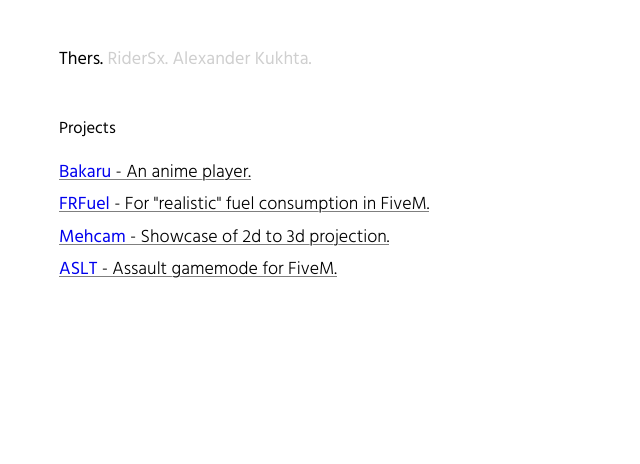
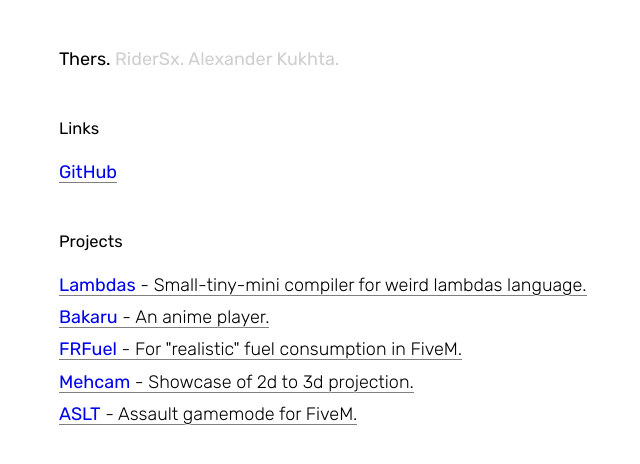
Before and after one commit to thers/thers.github.io, a plain HTML site: page index.html in a window 1280 px wide. Shown: the whole page, without its empty margins (141-781 px from the left). Drawn offline with Linux system fonts and the light colour scheme.

Commit message:
Update index.html

```diff
--- a/index.html
+++ b/index.html
@@ -3,12 +3,12 @@
   <head>
     <title>Neechousey</title>
 
-    <link href="https://fonts.googleapis.com/css?family=Hind:300,400" rel="stylesheet">
+    <link href="https://fonts.googleapis.com/css?family=Rubik:300,400" rel="stylesheet">
 
     <style>
       body {
         font-size: 18px;
-        font-family: "Hind", "Helvetica Neue", Helvetica, Arial, sans-serif;
+        font-family: "Rubik", "Helvetica Neue", Helvetica, Arial, sans-serif;
         line-height: 1.1;
         margin: 50px 200px;
       }
@@ -64,8 +64,18 @@
       Thers. <dim>RiderSx. Alexander Kukhta.</dim>
     </header>
 
+    <h1>Links</h1>
+    <ul>
+      <li><a href="https://github.com/thers">
+        GitHub
+      </a></li>
+    </ul>
+
     <h1>Projects</h1>
     <ul>
+      <li><a href="https://github.com/thers/lambdas">
+        Lambdas<desc> - Small-tiny-mini compiler for weird lambdas language.</desc>
+      </a></li>
       <li><a href="https://github.com/bakaru/bakaru">
         Bakaru<desc> - An anime player.</desc>
       </a></li>
```
